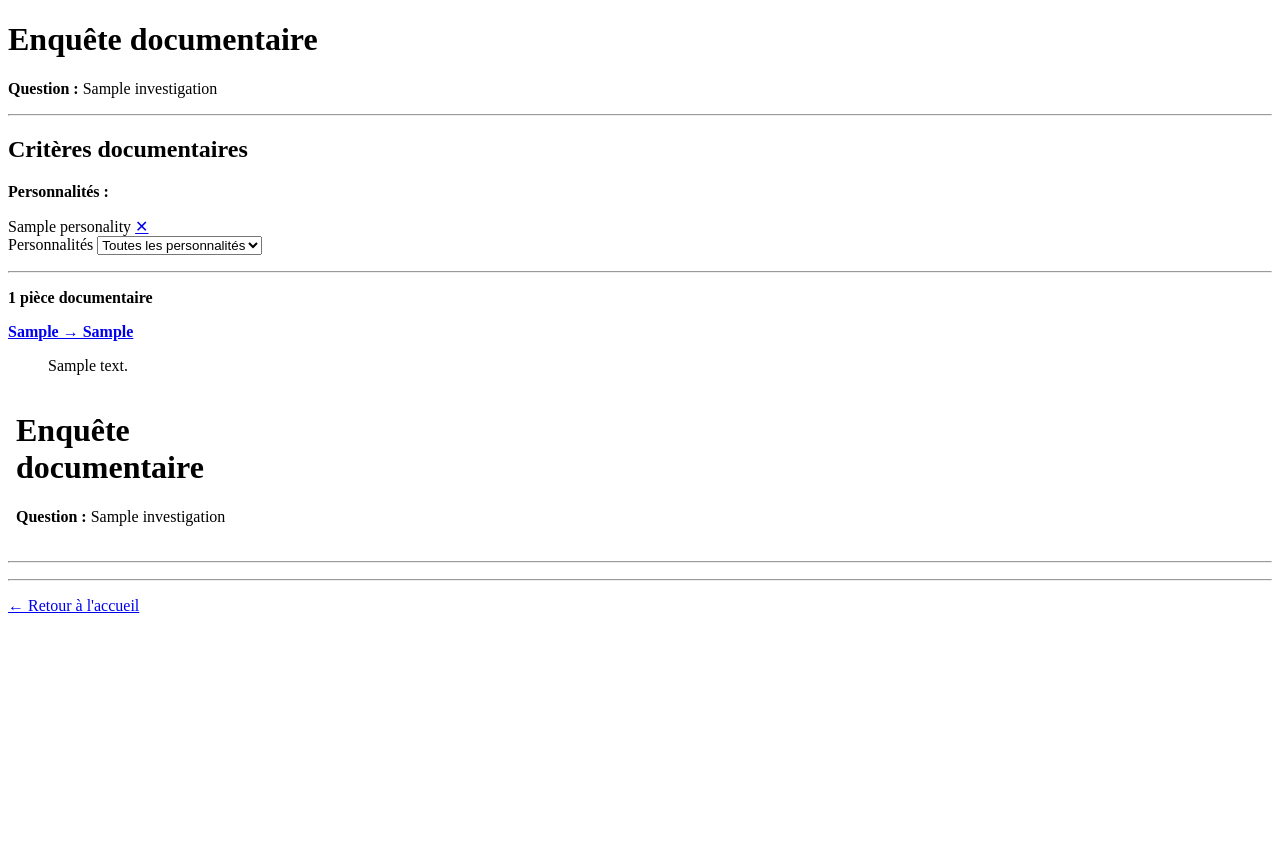
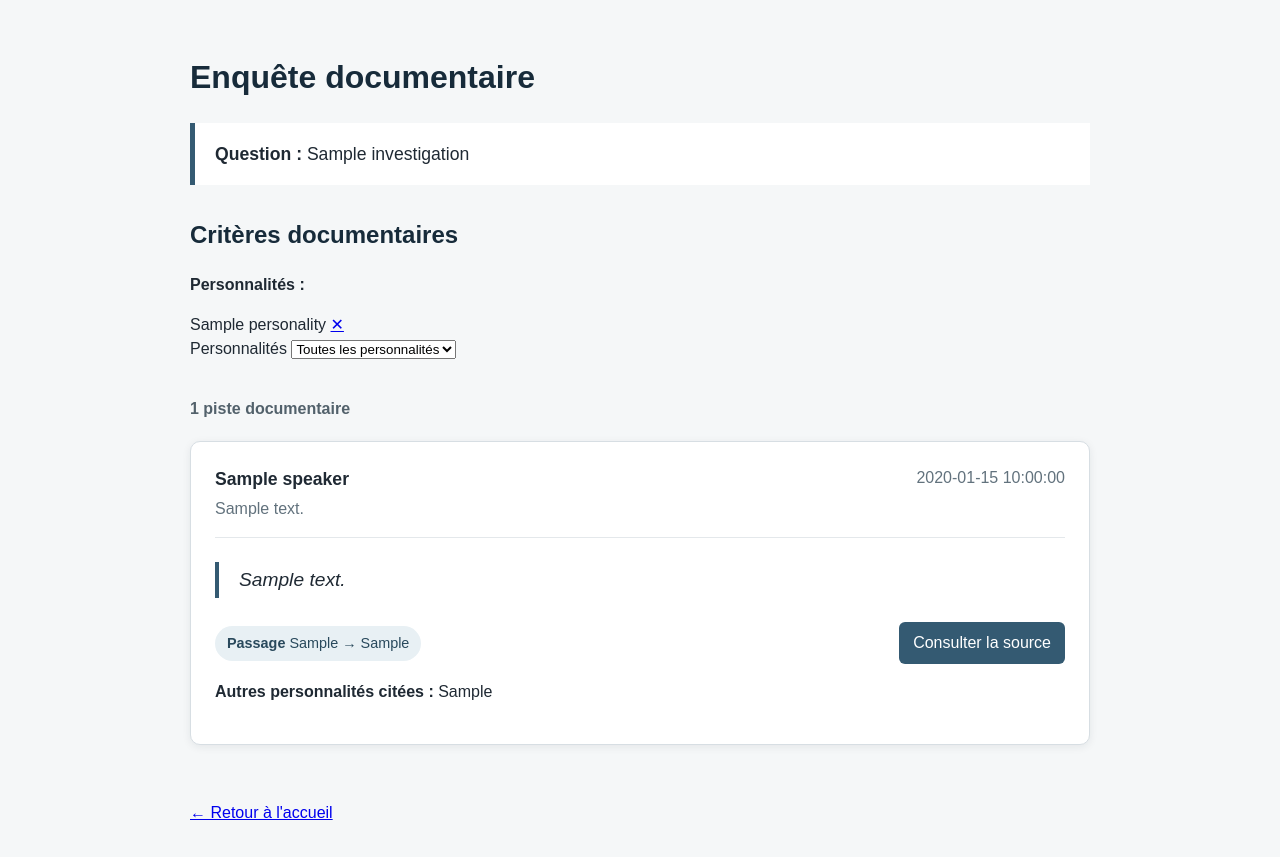
Before and after one commit to lyyubatirone/insouwiki, a Python web app: template src/insouwiki/web/templates/investigation.html in a window 1280 px wide. Before the commit the page ends 613 px from the top, so only its background shows below. Run offline with Jinja, Linux system fonts and the light colour scheme; the template is opened without the code that fills it: most values are stand-ins (such as "Sample title", 1, 10 or a date in 2020).

Commit message:
Display documentary clues in investigation

```diff
--- a/src/insouwiki/web/templates/investigation.html
+++ b/src/insouwiki/web/templates/investigation.html
@@ -4,18 +4,158 @@
 <head>
     <meta charset="UTF-8">
     <title>Enquête documentaire - InsouWiki</title>
+
+    <style>
+        body {
+            max-width: 900px;
+            margin: 0 auto;
+            padding: 32px 20px;
+            font-family: Arial, sans-serif;
+            line-height: 1.5;
+            color: #1f2933;
+            background: #f5f7f8;
+        }
+
+        .clue-video {
+            margin: 24px 0;
+        }
+
+        .clue-video iframe {
+            display: block;
+            width: 150px;
+            height: 150px;
+            border: 0;
+            border-radius: 8px;
+        }
+
+        h1,
+        h2 {
+            color: #172b3a;
+        }
+
+        .investigation-header {
+            margin-bottom: 32px;
+        }
+
+        .question {
+            padding: 18px 20px;
+            border-left: 5px solid #345a72;
+            background: white;
+            font-size: 1.1rem;
+        }
+
+        .documentary-section {
+            margin-top: 36px;
+        }
+
+        .clues-count {
+            margin-bottom: 20px;
+            color: #52616b;
+        }
+
+        .documentary-clue {
+            margin-bottom: 24px;
+            padding: 24px;
+            border: 1px solid #d7dee3;
+            border-radius: 10px;
+            background: white;
+            box-shadow: 0 2px 8px rgb(31 41 51 / 8%);
+        }
+
+        .documentary-clue-header {
+            display: flex;
+            justify-content: space-between;
+            gap: 16px;
+            padding-bottom: 16px;
+            border-bottom: 1px solid #e4e8eb;
+        }
+
+        .clue-speaker {
+            margin: 0;
+            font-size: 1.1rem;
+        }
+
+        .clue-context {
+            margin: 4px 0 0;
+            color: #62727d;
+        }
+
+        .clue-date {
+            margin: 0;
+            color: #62727d;
+            white-space: nowrap;
+        }
+
+        .clue-excerpt {
+            margin: 24px 0;
+            padding: 4px 0 4px 20px;
+            border-left: 4px solid #345a72;
+            font-size: 1.2rem;
+            font-style: italic;
+        }
+
+        .clue-details {
+            display: flex;
+            align-items: center;
+            justify-content: space-between;
+            gap: 16px;
+            flex-wrap: wrap;
+        }
+
+        .clue-sequence {
+            margin: 0;
+            padding: 7px 12px;
+            border-radius: 999px;
+            background: #e8f0f4;
+            color: #29495c;
+            font-size: 0.9rem;
+        }
+
+        .source-link {
+            display: inline-block;
+            padding: 9px 14px;
+            border-radius: 6px;
+            color: white;
+            background: #345a72;
+            text-decoration: none;
+        }
+
+        .source-link:hover {
+            background: #29495c;
+        }
+
+        .back-link {
+            display: inline-block;
+            margin-top: 32px;
+        }
+
+        @media (max-width: 600px) {
+            .documentary-clue-header {
+                display: block;
+            }
+
+            .clue-date {
+                margin-top: 8px;
+            }
+        }
+    </style>
 </head>
 
 <body>
 
+<header class="investigation-header">
+
     <h1>Enquête documentaire</h1>
 
-<p>
+    <p class="question">
         <strong>Question :</strong>
         {{ investigation.question }}
     </p>
 
-<hr>
+</header>
+
+<section>
+
     <h2>Critères documentaires</h2>
 
     <p>
@@ -29,6 +169,7 @@
         {% for personality in investigation.personalities %}
 
         <span class="active-filter">
+
             {{ personality }}
 
             <a
@@ -38,6 +179,7 @@
             >
                 ✕
             </a>
+
         </span>
 
         {% endfor %}
@@ -59,6 +201,7 @@
         </option>
 
         {% for personality in personalities %}
+
         <option
             value="{{ personality.display_name }}"
             {% if personality.display_name in investigation.personalities %}
@@ -67,57 +210,78 @@
         >
             {{ personality.display_name }}
         </option>
+
         {% endfor %}
+
     </select>
+
+</section>
+
+<section class="documentary-section">
+
+    {% if clues %}
+
+    <p class="clues-count">
+
+        <strong>
+
+            {{ clues | length }}
+
+            piste{% if clues | length > 1 %}s{% endif %}
+
+            documentaire{% if clues | length > 1 %}s{% endif %}
+
+        </strong>
+
     </p>
 
-<hr>
+    {% for clue in clues %}
 
-<p>
-{% if pieces %}
+    <article class="documentary-clue">
 
-<p>
-    <strong>
-        {{ pieces | length }}
-        pièce{% if pieces | length > 1 %}s{% endif %}
-        documentaire{% if pieces | length > 1 %}s{% endif %}
-    </strong>
+        <header class="documentary-clue-header">
+
+            <div>
+
+                <p class="clue-speaker">
+                    <strong>{{ clue.speaker }}</strong>
                 </p>
 
+                {% if clue.contexte %}
 
-{% for piece in pieces %}
-
-<article class="documentary-piece">
-
-    <div class="documentary-piece-content">
-
-        <p>
-            <a
-    href="{{ piece.youtube_url }}"
-    target="_blank"
-    rel="noopener noreferrer"
->
-                <strong>
-                    {{ piece.sequence_start }}
-                    →
-                    {{ piece.sequence_end }}
-                </strong>
-            </a>
+                <p class="clue-context">
+                    {{ clue.contexte }}
                 </p>
 
-        <blockquote>
-            {{ piece.sequence_text }}
-        </blockquote>
+                {% endif %}
 
             </div>
 
-    <div class="documentary-piece-video">
+            {% if clue.date %}
 
-        <p>
+            <p class="clue-date">
+                {{ clue.date }}
+            </p>
+
+            {% endif %}
+
+        </header>
+
+        <blockquote class="clue-excerpt">
+            {{ clue.excerpt }}
+        </blockquote>
+
+        {% set embed_url = youtube_embed_urls[loop.index0] %}
+
+{% if embed_url %}
+
+<div class="clue-video">
+
     <iframe
+        width="150"
         height="150"
-    src="{{ piece.embed_url }}"
-    title="Vérification de la pièce documentaire"
+        src="{{ embed_url }}"
+        title="Vérification de la piste documentaire"
         frameborder="0"
         allow="
             accelerometer;
@@ -129,29 +293,71 @@
             web-share
         "
         referrerpolicy="strict-origin-when-cross-origin"
-    allowfullscreen>
+        allowfullscreen
+    >
     </iframe>
-        </p>
 
 </div>
 
+{% endif %}
+
+        <div class="clue-details">
+
+            <p class="clue-sequence">
+
+                <strong>Passage</strong>
+
+                {{ clue.sequence_start }}
+
+                →
+
+                {{ clue.sequence_end }}
+
+            </p>
+
+            <a
+                class="source-link"
+                href="{{ clue.source_url }}"
+                target="_blank"
+                rel="noopener noreferrer"
+            >
+                Consulter la source
+            </a>
+
+        </div>
+
+        {% if clue.other_personalities %}
+
+        <p>
+
+            <strong>Autres personnalités citées :</strong>
+
+            {{ clue.other_personalities | join(", ") }}
+
+        </p>
+
+        {% endif %}
+
     </article>
 
-<hr>
+    {% endfor %}
 
-{% endfor %}
     {% else %}
 
-<p>Aucune pièce documentaire disponible.</p>
+    <p>
+        Aucune piste documentaire disponible.
+    </p>
 
     {% endif %}
-</p>
 
-<hr>
+</section>
 
-<p>
-<a href="/">← Retour à l'accueil</a>
-</p>
+<a
+    class="back-link"
+    href="/"
+>
+    ← Retour à l'accueil
+</a>
 
 </body>
 
```
Also changed, not shown: src/insouwiki/web/routes/investigation.py (+59 -8 lines), src/insouwiki/web/services/investigation_service.py (+24 -10 lines), src/insouwiki/web/services/search_service.py (+31 -2 lines), src/insouwiki/web/templates/search.html (+51 -1 lines), tests/web/test_search_service.py (+33 -0 lines). Lines whose indentation alone changed are shown as unchanged.
